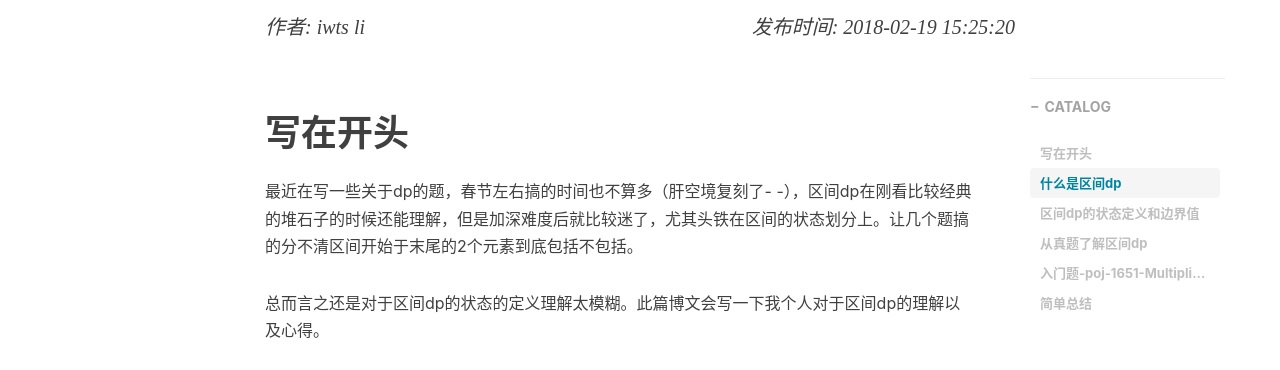
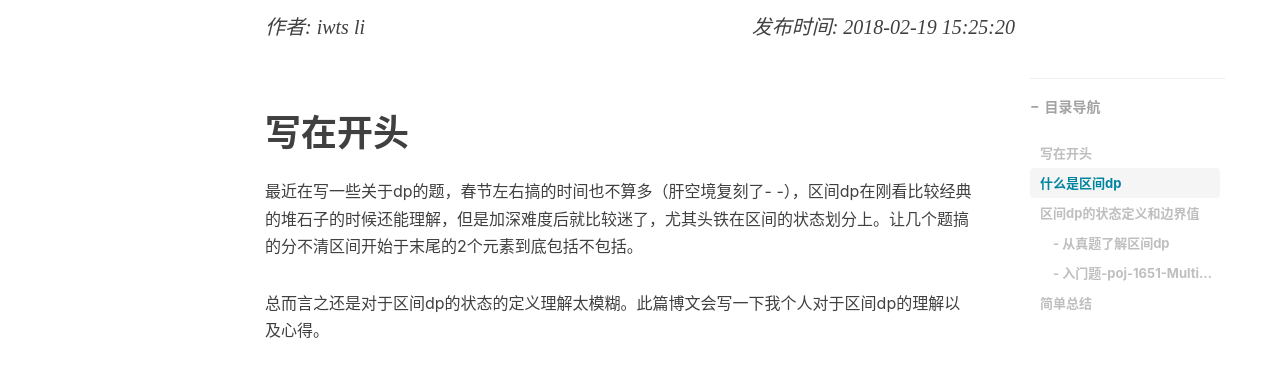
Before and after one commit to iwts/iwts.github.io, a Jekyll site: the page built from _posts/2018-02-19-区间DP状态的考虑与临界的分析,以及两个实战题.md, in a window 1280 px wide. Shown: the part 258-628 px from the top of the page. Built offline with Jekyll 4.4.1, drawn with Linux system fonts in a browser that asks for light colours; nearby versions of some CDN libraries; comment, search, counter and statistics services are not loaded.

Commit message:
目录优化

```diff
--- a/_includes/footer.html
+++ b/_includes/footer.html
@@ -32,6 +32,9 @@
 
 <!-- Simple Jekyll Search -->
 <script src="{{ "/js/simple-jekyll-search.min.js" | prepend: site.baseurl }}"></script>
+
+<!-- Custom CSS -->
+<link rel="stylesheet" href="{{ " /css/iwts-blog.css" | prepend: site.baseurl }}">
 
 <!-- Service Worker -->
 {% if site.service-worker %}
@@ -176,8 +179,15 @@
         // appending
         a.each(function () {
             n = $(this).prop('tagName').toLowerCase();
+
+            // 目录展示优化+缩进
+            let nav_title_prefix = "";
+            if (n != "h1") {
+                nav_title_prefix = "- ";
+            }
+
             i = "#" + $(this).prop('id');
-            t = $(this).text();
+            t = nav_title_prefix + $(this).text();
             c = $('<a href="' + i + '" rel="nofollow">' + t + '</a>');
             l = $('<li class="' + n + '_nav"></li>').append(c);
             $(selector).append(l);
--- a/_layouts/post.html
+++ b/_layouts/post.html
@@ -73,7 +73,7 @@ layout: default
                 <div class="side-catalog">
                     <hr class="hidden-sm hidden-xs">
                     <h5>
-                        <a class="catalog-toggle" href="#">CATALOG</a>
+                        <a class="catalog-toggle" href="#">目录导航</a>
                     </h5>
                     <ul class="catalog-body"></ul>
                 </div>
--- /dev/null
+++ b/css/iwts-blog.css
@@ -0,0 +1,23 @@
+@import url('hux-blog.css');
+
+.h2_nav {
+    text-indent: 0.5em;
+}
+.h3_nav {
+    text-indent: 1em;
+}
+.h4_nav {
+    text-indent: 1.5em;
+}
+.h5_nav {
+    text-indent: 2em;
+}
+.h6_nav {
+    text-indent: 2.5em;
+}
+
+/* .catalog-body{
+    white-space: nowrap;
+    overflow: hidden;
+    text-overflow: ellipsis;
+} */
--- a/sw.js
+++ b/sw.js
@@ -23,7 +23,8 @@ const PRECACHE_LIST = [
   "./img/home-bg.jpg",
   "./img/404-bg.jpg",
   "./css/hux-blog.min.css",
-  "./css/bootstrap.min.css"
+  "./css/bootstrap.min.css",
+  "./css/iwts-blog.css",
   // "//cdnjs.cloudflare.com/ajax/libs/font-awesome/4.6.3/css/font-awesome.min.css",
   // "//cdnjs.cloudflare.com/ajax/libs/font-awesome/4.6.3/fonts/fontawesome-webfont.woff2?v=4.6.3",
   // "//cdnjs.cloudflare.com/ajax/libs/fastclick/1.0.6/fastclick.min.js"
```
